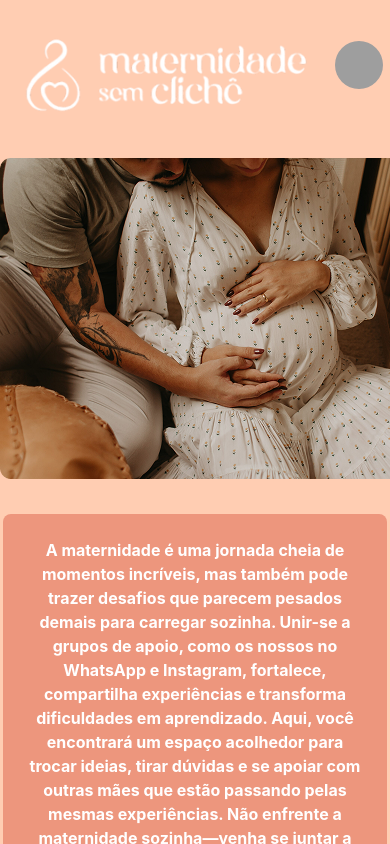
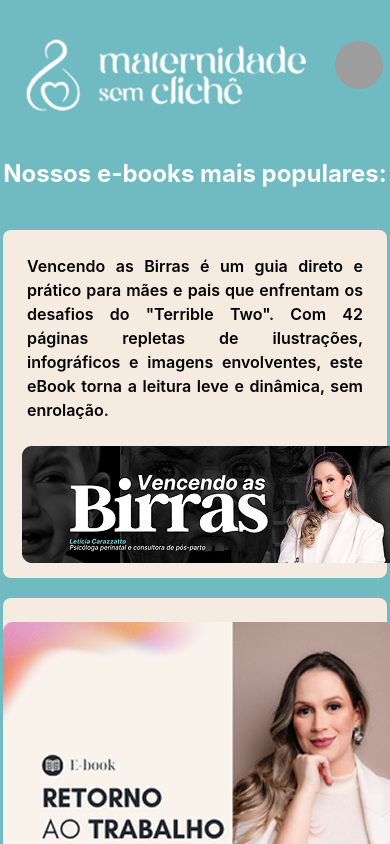
Before and after one commit to DouglasMichael/MaternidadeSemCliche-App, a React Native app: screen / in a window 390 px wide. Built offline with nearby package versions, Linux system fonts and the light colour scheme; grey boxes are pictures that could not be loaded.

Commit message:
feat: add Screen Ebook

```diff
--- a/App.tsx
+++ b/App.tsx
@@ -1,15 +1,11 @@
 import "./global.css"
-import { Booking } from "./src/app/Booking";
-import { Community } from "./src/app/Community";
-import { Home } from "./src/app/Home";
-import { Login } from './src/app/Login';
-import { Register } from "./src/app/Register";
-import { Navigation } from "./src/Components/Navigation";
+
+import { Ebook } from "./src/app/E-book";
 
 export default function App() {
   return (
     <>
-      <Community/>
+      <Ebook/>
       {/* <Navigation/> */}
     </>
   );
--- /dev/null
+++ b/src/app/E-book.tsx
@@ -0,0 +1,43 @@
+import { ImageBackground, ScrollView, Text, TouchableOpacity, View } from "react-native";
+import { Header } from "../Components/Header";
+
+export function Ebook() {
+  return (
+    <ScrollView className="flex-1 bg-[#70BAC2]">
+      <Header />
+      <Text className="text-center font-bold text-2xl text-white mb-10">
+        Nossos e-books mais populares:
+      </Text>
+      <View className="items-center">
+        <TouchableOpacity className="w-96 bg-[#F5EBE0] rounded-lg items-center mb-5">
+          <Text className="p-6 font-semibold text-base text-justify">
+            Vencendo as Birras é um guia direto e prático para mães e pais que
+            enfrentam os desafios do "Terrible Two". Com 42 páginas repletas de
+            ilustrações, infográficos e imagens envolventes, este eBook torna a
+            leitura leve e dinâmica, sem enrolação.
+          </Text>
+          <ImageBackground
+            source={require("../assets/Card3.png")}
+            resizeMode="contain"
+            className="w-[90%] h-28 mb-5"
+          />
+        </TouchableOpacity>
+        <TouchableOpacity className="w-96 bg-[#F5EBE0] rounded-lg items-center mb-5">
+          <ImageBackground
+            source={require("../assets/Card4.png")}
+            resizeMode="contain"
+            className="w-full h-[320px] mt-6"
+          />
+          <Text className="p-3 font-semibold text-base text-justify">
+            oferece dicas práticas, estratégias para equilibrar carreira e
+            maternidade, e insights sobre como lidar com a saudade do bebê e as
+            novas demandas da rotina profissional. Com este material, você se
+            sentirá mais preparada, confiante e pronta para encarar essa nova
+            fase com equilíbrio e bem-estar. Baixe agora e comece essa nova
+            jornada com o apoio que você merece!
+          </Text>
+        </TouchableOpacity>
+      </View>
+    </ScrollView>
+  );
+}
```
Also changed, not shown: src/assets/Card3.png (added), src/assets/Card4.png (added).
